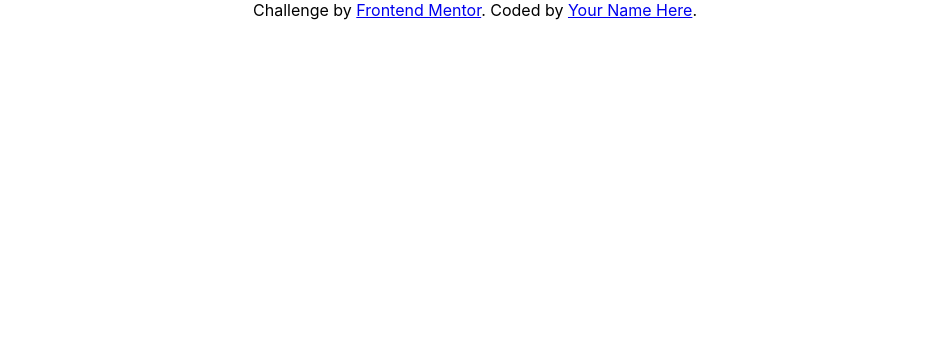
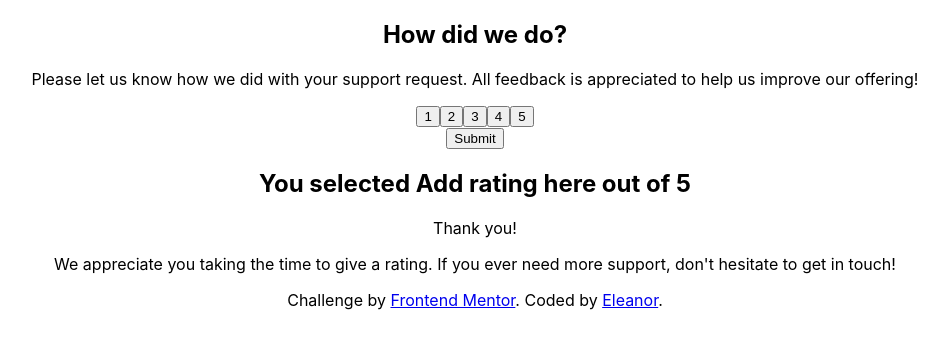
Before and after one commit to EleanorKahn/TS-Rating-Component, a React (Create React App) app: page / in a window 1280 px wide. Shown: the top 348 px of the page, without its empty margins (165-1113 px from the left). Built offline with nearby package versions, Linux system fonts and the light colour scheme.

Commit message:
basic setup

```diff
--- a/src/App.tsx
+++ b/src/App.tsx
@@ -4,11 +4,30 @@
 function App() {
   return (
     <div className="App">
+      <div>
+        <div>
+          <h2>How did we do?</h2>
+          <p>Please let us know how we did with your support request. All feedback is appreciated to help us improve our offering!</p>
+          <div>
+            <button>1</button>
+            <button>2</button>
+            <button>3</button>
+            <button>4</button>
+            <button>5</button>
+          </div>
+          <button>Submit</button>
+        </div>
 
+        <div>
+          <h2>You selected Add rating here out of 5</h2>
+          <p>Thank you!</p>
+          <p>We appreciate you taking the time to give a rating. If you ever need more support, don&apos;t hesitate to get in touch!</p>
+        </div>
+      </div>
 
       <footer className="attribution">
         Challenge by <a href="https://www.frontendmentor.io?ref=challenge" target="_blank">Frontend Mentor</a>.
-        Coded by <a href="#">Your Name Here</a>.
+        Coded by <a href="#">Eleanor</a>.
       </footer>
     </div>
   );
```
